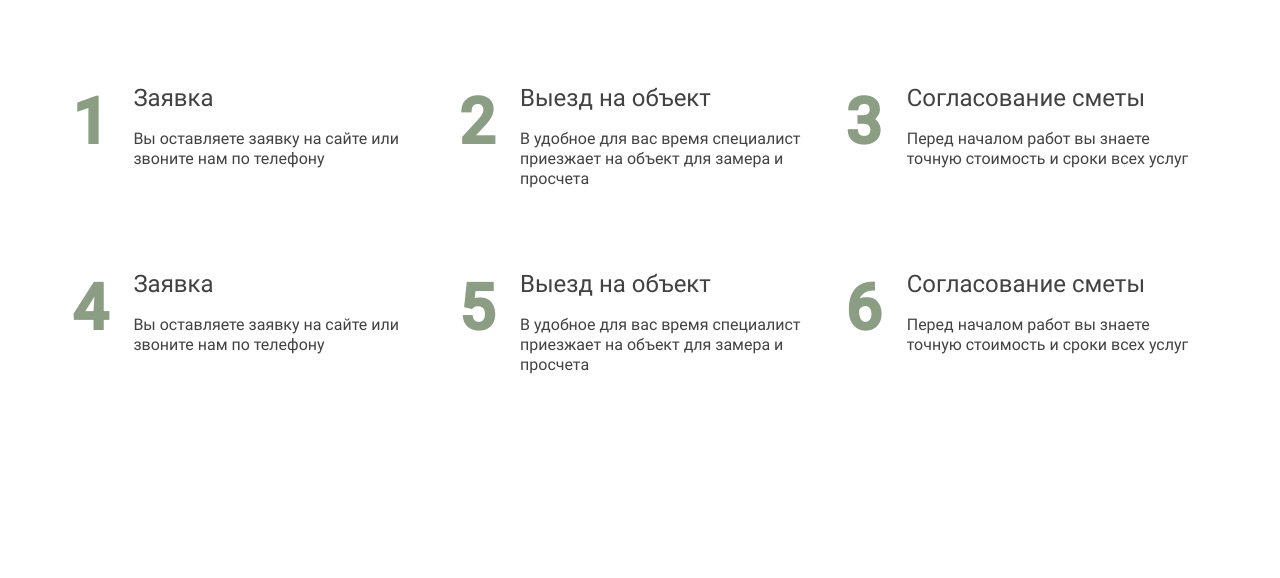
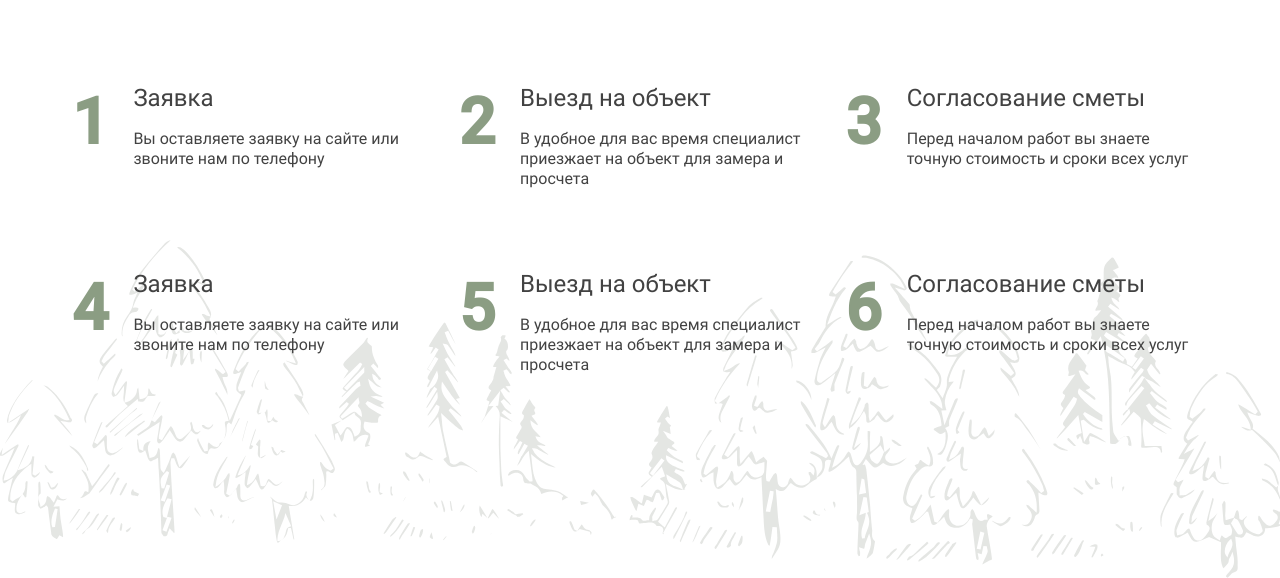
Before and after one commit to acr0matic/pinewood, a PHP site: page / in a window 1280 px wide. Shown: the part 973-1551 px from the top of the page. Before the commit the page ends 1347 px from the top, so only its background shows below. Run offline with PHP 8.4, Linux system fonts and the light colour scheme; style sheets or scripts are compiled from the project's sources.

Commit message:
feat: задний фон для "процесс"

```diff
--- a/src/index.html
+++ b/src/index.html
@@ -236,6 +236,7 @@
         <!-- /.section__header -->
 
         <div class="process">
+          <div class="process__wrapper">
             <div class="row justify-content-between gx-xxl-0">
               <div class="col-4 col-xxl-3">
                 <div class="process__item">
@@ -356,6 +357,10 @@
             </div>
             <!-- /.row -->
           </div>
+          <!-- /.process__wrapper -->
+
+          <img src="img/layout/page/index/process/background.svg" alt="" class="process__background">
+        </div>
         <!-- /.process -->
       </div>
       <!-- /.container -->
--- a/src/scss/layout/page/index/_process.scss
+++ b/src/scss/layout/page/index/_process.scss
@@ -11,6 +11,10 @@
 }
 
 .process {
+  &__wrapper {
+    position: relative;
+    z-index: 2;
+
     .row {
       &:first-child {
         @include breakpoint($breakpoint-laptop--medium) {
@@ -19,6 +23,15 @@
 
         margin-bottom: 120px;
       }
+    }
+  }
+
+  &__background {
+    position: absolute;
+    top: 90%;
+    left: 0;
+
+    width: 100%;
   }
 
   &__item {
```
Also changed, not shown: src/img/layout/page/index/process/background.svg (added). Lines whose indentation alone changed are shown as unchanged.
